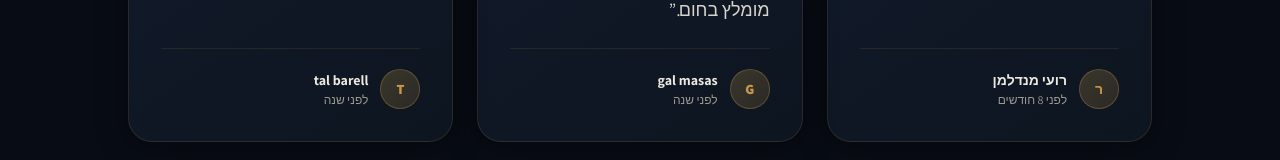
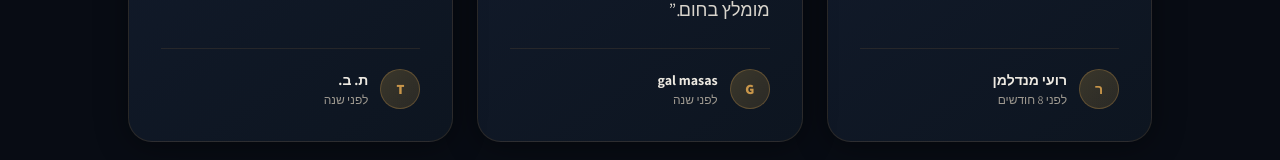
Before and after one commit to AlonAbadi/hadar-danan, a Next.js app: page / in a window 1280 px wide. Shown: the part 6767-6927 px from the top of the page. Built offline with nearby package versions, Linux system fonts and the light colour scheme; no server answers.

Commit message:
fix: anonymize reviewer name to initials

```diff
--- a/app/page.tsx
+++ b/app/page.tsx
@@ -58,7 +58,7 @@ const TESTIMONIALS = [
   },
   {
     text: "מקצוענות נטו!! נהנתי מהדרך ומהשירות. זה הכי כיף לעבוד עם אנשים שגם סופר מקצועיים וגם סופר שירותיים ואדיבים בנוסף, הקפיץ לי את העסק והעלה לי את רמת החשיפה וכמות הלקוחות! ממליץ בחום!",
-    name: "tal barell",
+    name: "ת. ב.",
     date: "לפני שנה",
     initial: "T",
   },
```
